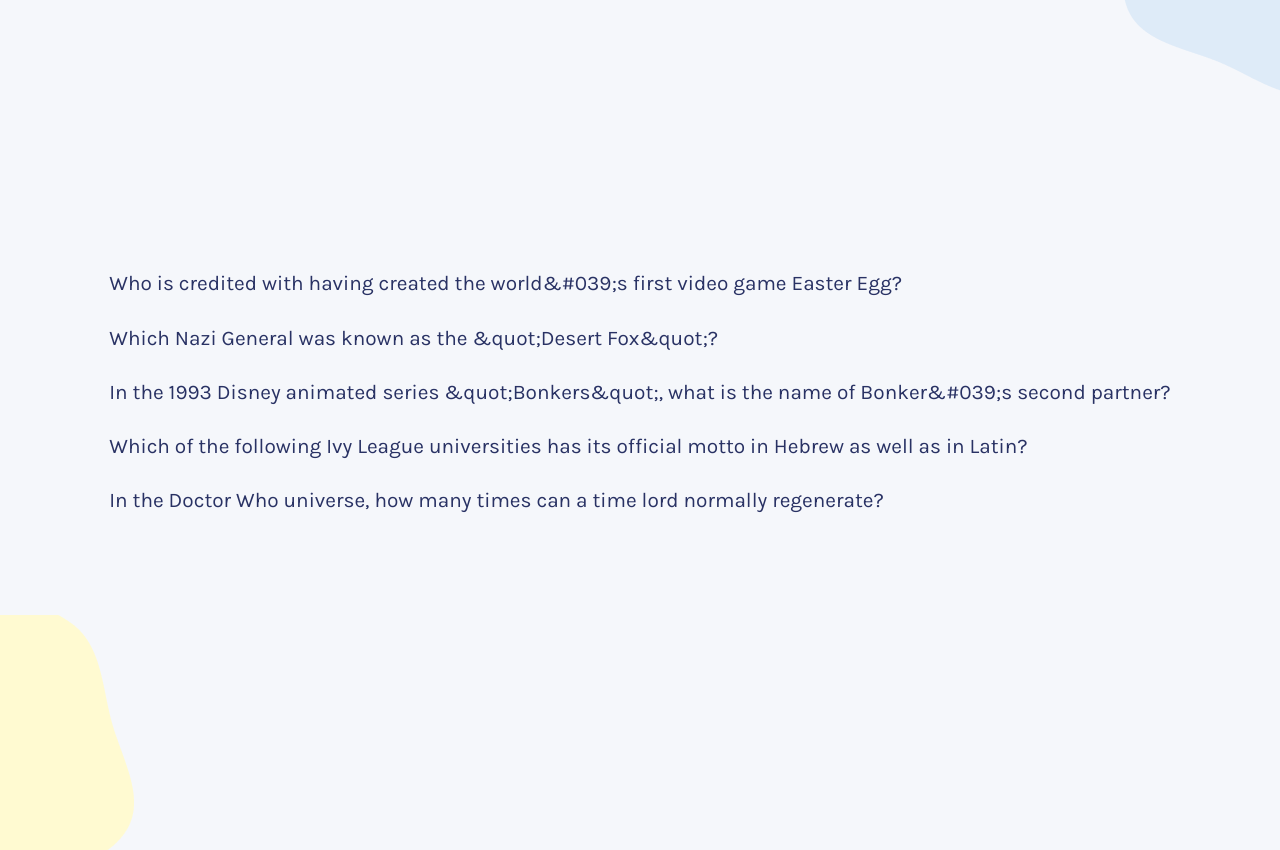
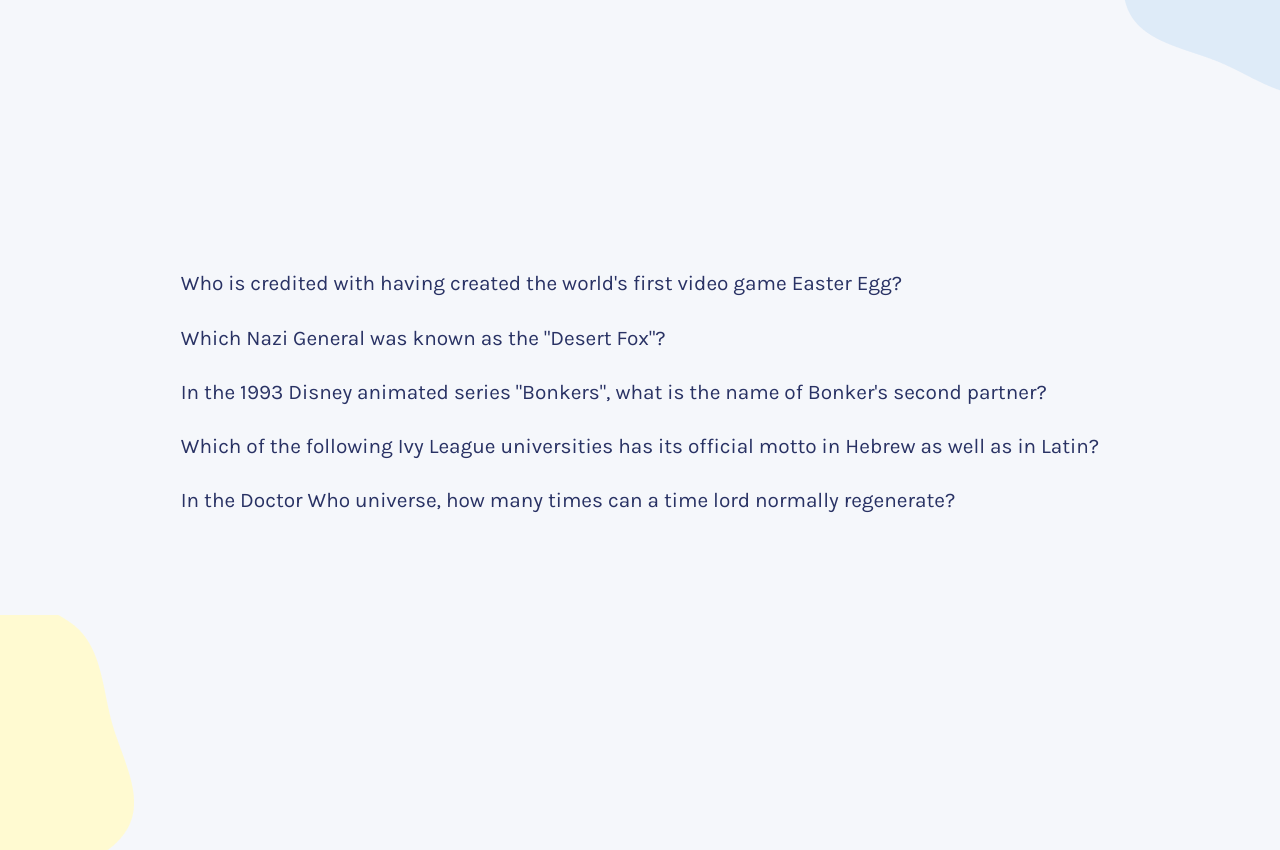
Before and after one commit to nils-n/open-trivia, a React (Vite) app: page / in a window 1280 px wide. Both pictures are taken after a click on the button "Start quiz". Shown: the top 850 px of the page. Built offline with nearby package versions, Linux system fonts and the light colour scheme.

Commit message:
add html-entities fo decoding

```diff
--- a/package.json
+++ b/package.json
@@ -10,6 +10,7 @@
     "preview": "vite preview"
   },
   "dependencies": {
+    "html-entities": "^2.4.0",
     "react": "^18.2.0",
     "react-dom": "^18.2.0"
   },
--- a/src/components/Trivia.jsx
+++ b/src/components/Trivia.jsx
@@ -1,9 +1,11 @@
+import { decode } from "html-entities";
+
 export function Trivia(props) {
   console.log(props.allQuestions);
 
   const questionsEl = props.allQuestions.map((questionData) => {
     console.log(questionData);
-    return <h2> {questionData.question} </h2>;
+    return <h2> {decode(questionData.question)} </h2>;
   });
   console.log("we are in Trivia component now");
   console.log(questionsEl);
```
Also changed, not shown: 1 other file (tests, documents, lock files or other folders).
